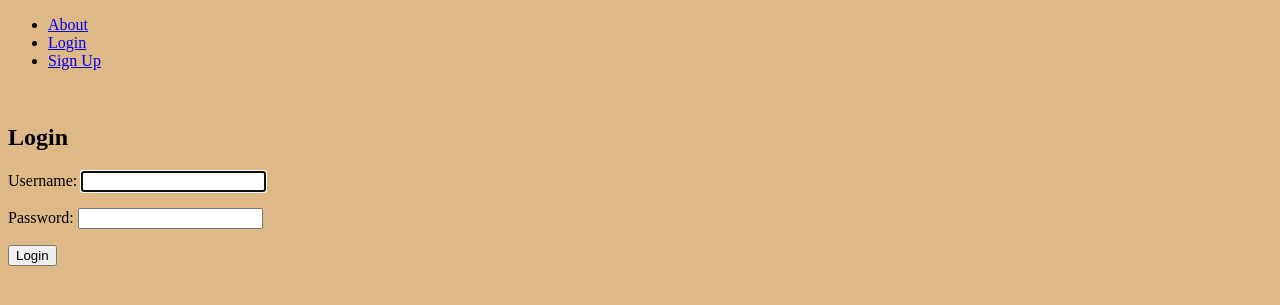
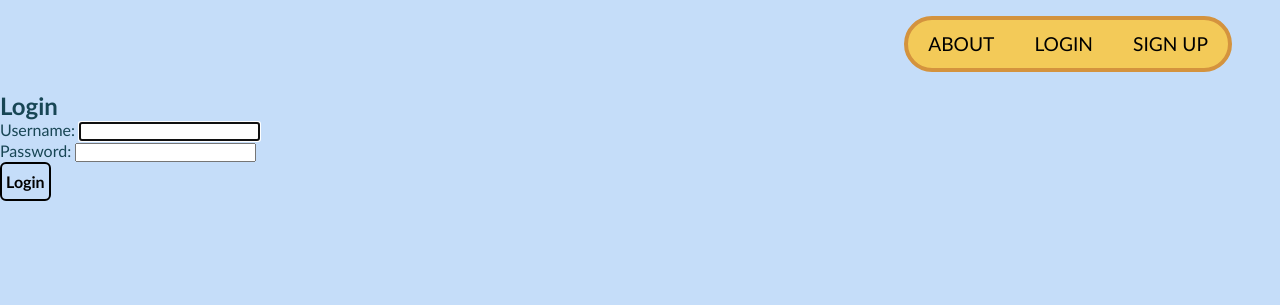
Before and after one commit to sarahgaled/Nomadic-Matt, a Django app: page / in a window 1280 px wide. Shown: the top 305 px of the page. Run offline with Django 3.2, Linux system fonts and the light colour scheme.

Commit message:
stubbing up base.css

```diff
--- a/main_app/static/css/base.css
+++ b/main_app/static/css/base.css
@@ -1,3 +1,96 @@
-body {
-    background-color: burlywood;
+:root{
+  --main: #C5DDF9;
+  --text: #184655;
+}
+
+
+body{
+  background-color: var(--main);
+  color: var(--text);
+}
+
+*{
+  margin: 0;
+  padding: 0;
+  box-sizing: border-box;
+}
+
+html{
+    font-family: 'Gill Sans', 'Gill Sans MT', Calibri, 'Trebuchet MS', sans-serif;
   }
+
+.bar{
+  height: 2rem;
+  width: 100%;
+  background-color: white;
+}
+
+nav{
+  color: black;
+  z-index: 5
+}
+/* nav .logo{
+  float: left;
+  color: black;
+  font-size: 1.5rem;
+  font-weight: 600;
+  line-height: 4.37rem ;
+  padding-left: 6rem;
+} */
+nav:after{
+  content: "";
+  clear: both;
+  display: table;
+}
+nav ul{
+  background-color: rgb(243, 202, 88);
+  border-radius: 2rem;
+  border: 4px solid rgb(212, 147, 62);
+  float: right;
+  list-style: none;
+  /* margin-right: 40px; */
+  position: relative;
+  margin-right: 3rem;
+  margin-top: 1rem;
+}
+nav li{
+  position: relative;
+}
+nav ul li{
+  float: left;
+  display: inline-block;
+  margin: 0 5px;
+}
+nav ul li a{
+  color: black;
+  text-decoration: none;
+  line-height: 3rem;
+  font-size: 1.2rem;
+  padding: 8px 15px;
+  text-transform: uppercase;
+}
+
+nav a::before {
+content: "";
+display: block;
+height: 5px;
+width: 0%;
+background-color: cyan;
+position: absolute;
+top: 0;
+transition: all ease-in-out 600ms;
+}
+
+.btn {
+  font-size: 1rem;
+  padding: 8px 4px;
+  border-radius: 6px;
+  border-width: 2px;
+  border-style: solid;
+  text-decoration: none;
+  background-color: var(--button-bg);
+  font-weight: 600;
+  cursor: pointer;
+  font-family: inherit;
+  margin-right: 10px;
+}
```
